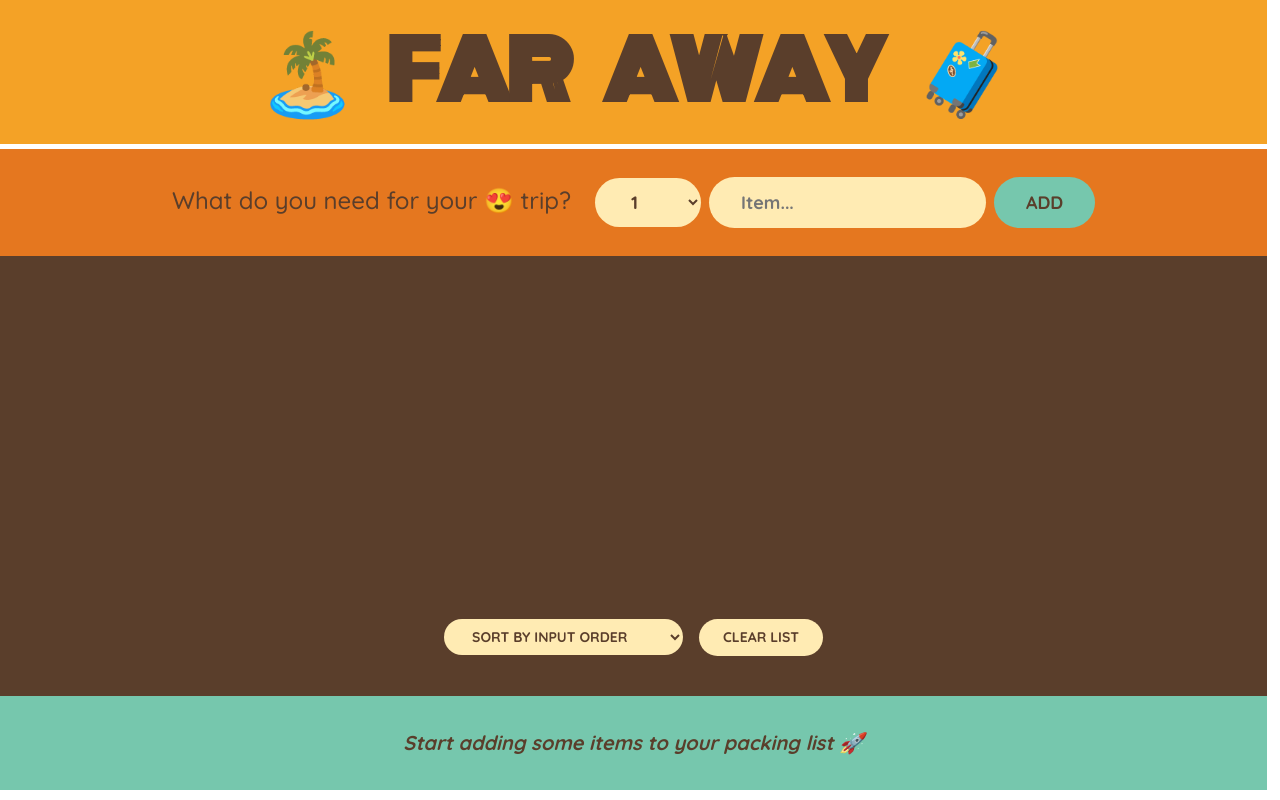
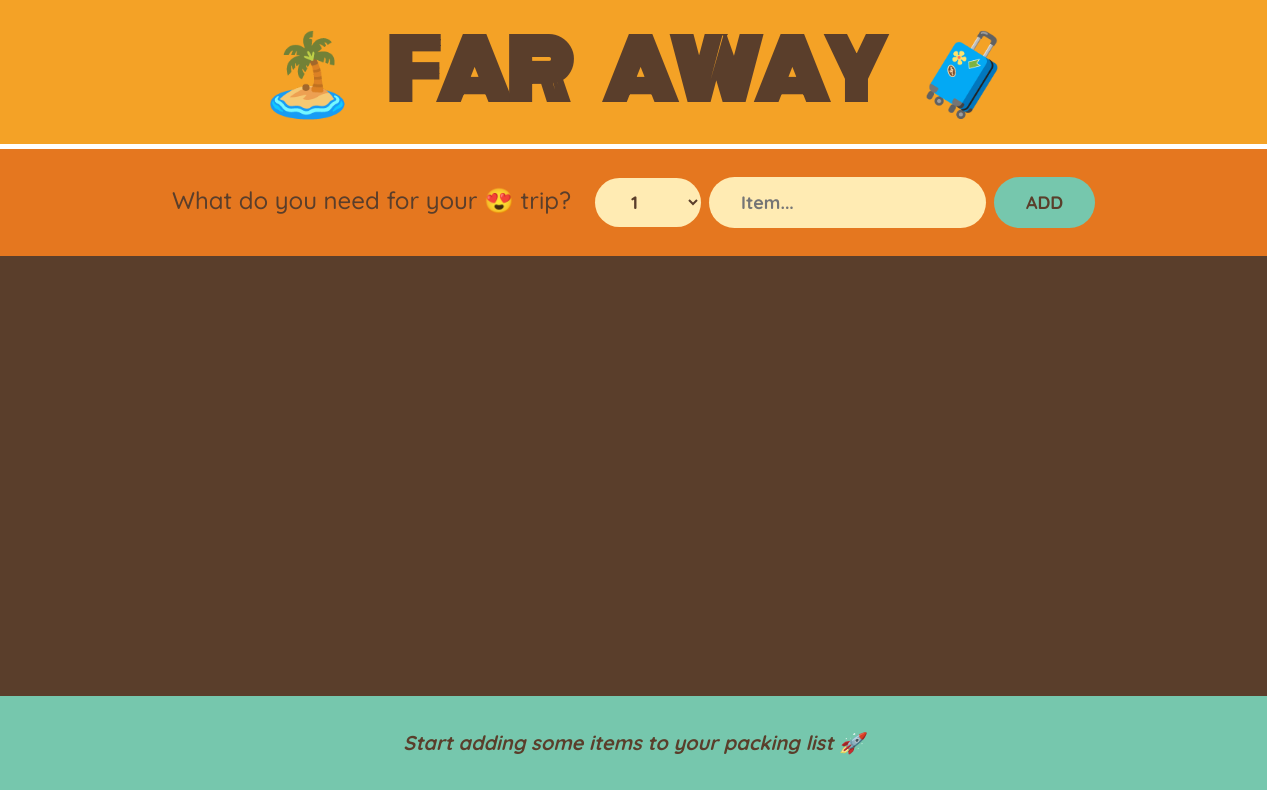
Before and after one commit to Gbangbolaoluwagbemiga/Travel-Todo, a React (Create React App) app: page / in a window 1280 px wide. Built offline with nearby package versions, Linux system fonts and the light colour scheme.

Commit message:
Travel todo completed

```diff
--- a/src/PackingList.js
+++ b/src/PackingList.js
@@ -31,18 +31,17 @@ export function PackingList({items, onDeleteItems, onToggleItem, onClearList}) {
         ))}
       </ul>
 
+      {items.length > 0 && (
         <div className="actions">
           <select value={sortBy} onChange={e => setSortBy(e.target.value)}>
             <option value="input">Sort by input order</option>
             <option value="description">Sort by description</option>
             <option value="packed">Sort by packed status</option>
           </select>
-        {items.length > 0 ? (
+
           <button onClick={onClearList}>Clear list</button>
-        ) : (
-          <button>Clear list</button>
+        </div>
       )}
-      </div>
     </div>
 
     // </div>
```
Lines whose indentation alone changed are shown as unchanged.
